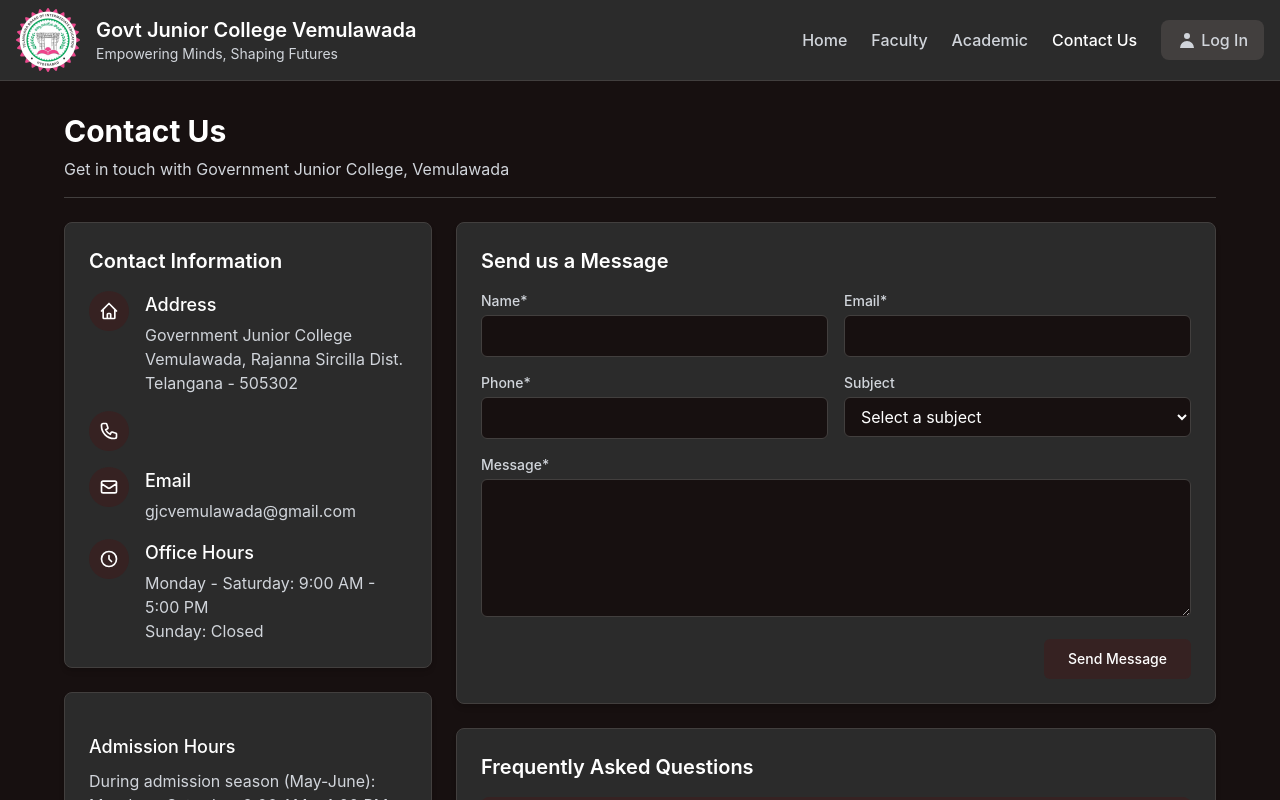
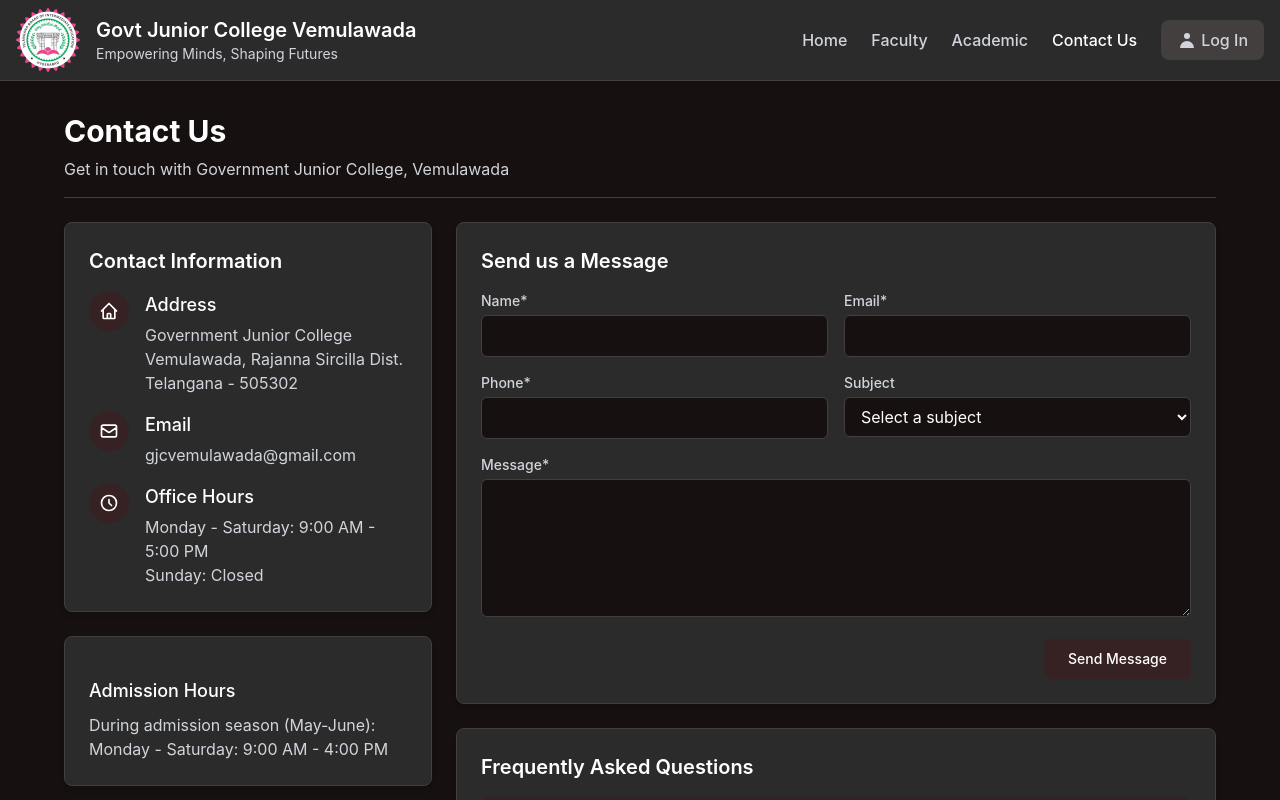
Before and after one commit to ashish-cheruku/dadsite-frontend, a React (Create React App) app: page /contact in a window 1280 px wide. Shown: the top 800 px of the page. Built offline with nearby package versions, Linux system fonts and the light colour scheme; no server answers.

Commit message:
final-comit10

```diff
--- a/src/pages/Contact.js
+++ b/src/pages/Contact.js
@@ -83,20 +83,20 @@ const Contact = () => {
                     </div>
                   </div>
 
-                  <div className="flex items-start">
+                  {/* <div className="flex items-start">
                     <div className="flex-shrink-0 h-10 w-10 rounded-full bg-[#362222] flex items-center justify-center text-white">
                       <svg xmlns="http://www.w3.org/2000/svg" className="h-5 w-5" fill="none" viewBox="0 0 24 24" stroke="currentColor">
                         <path strokeLinecap="round" strokeLinejoin="round" strokeWidth={2} d="M3 5a2 2 0 012-2h3.28a1 1 0 01.948.684l1.498 4.493a1 1 0 01-.502 1.21l-2.257 1.13a11.042 11.042 0 005.516 5.516l1.13-2.257a1 1 0 011.21-.502l4.493 1.498a1 1 0 01.684.949V19a2 2 0 01-2 2h-1C9.716 21 3 14.284 3 6V5z" />
                       </svg>
                     </div>
-                    {/* <div className="ml-4">
+                    <div className="ml-4">
                       <h3 className="text-lg font-medium text-white">Phone</h3>
                       <p className="text-gray-300 mt-1">
                         Office: 08723 - 236043<br />
                         Reception: 08723 - 236018
                       </p>
-                    </div> */}
-                  </div>
+                    </div>
+                  </div> */}
 
                   <div className="flex items-start">
                     <div className="flex-shrink-0 h-10 w-10 rounded-full bg-[#362222] flex items-center justify-center text-white">
```
